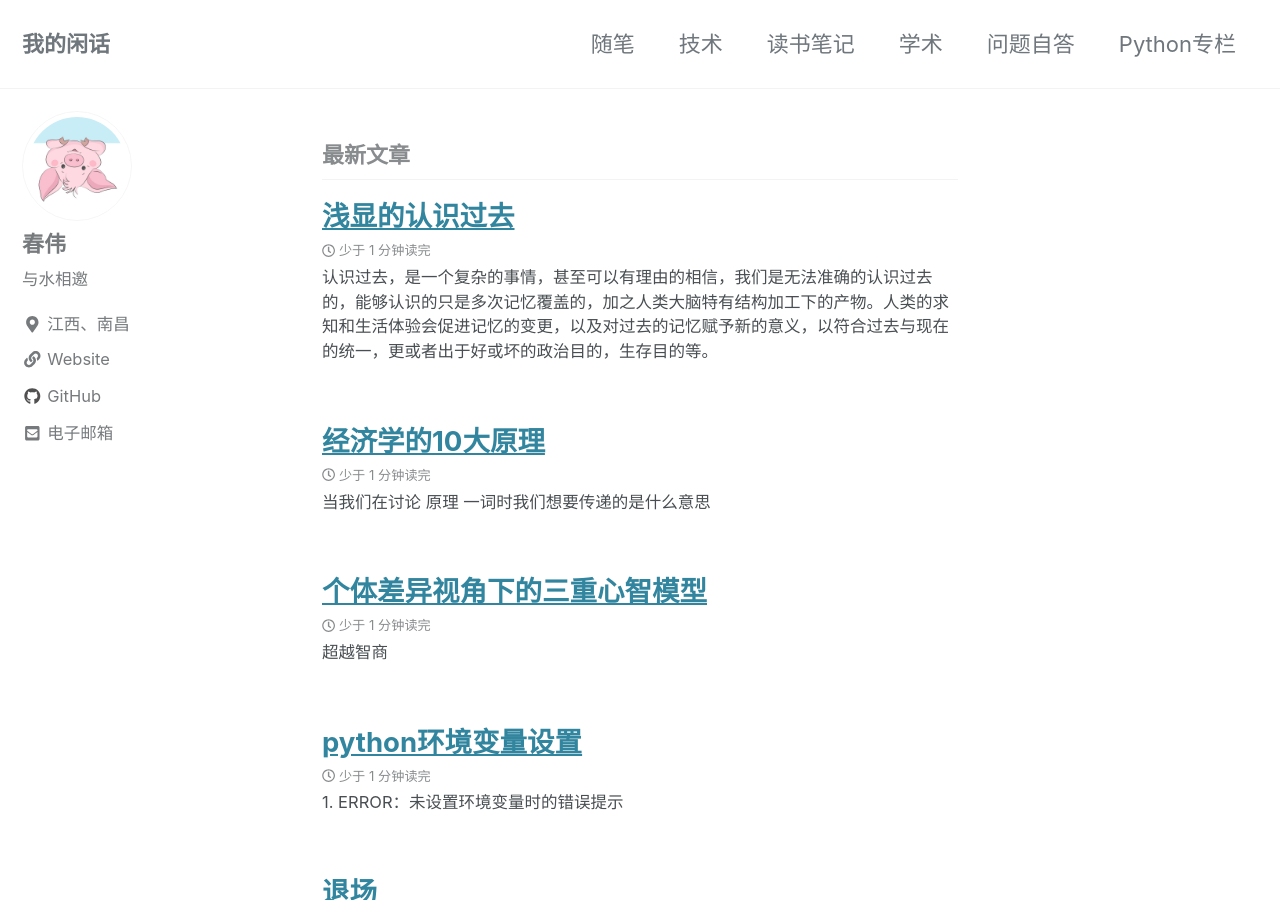
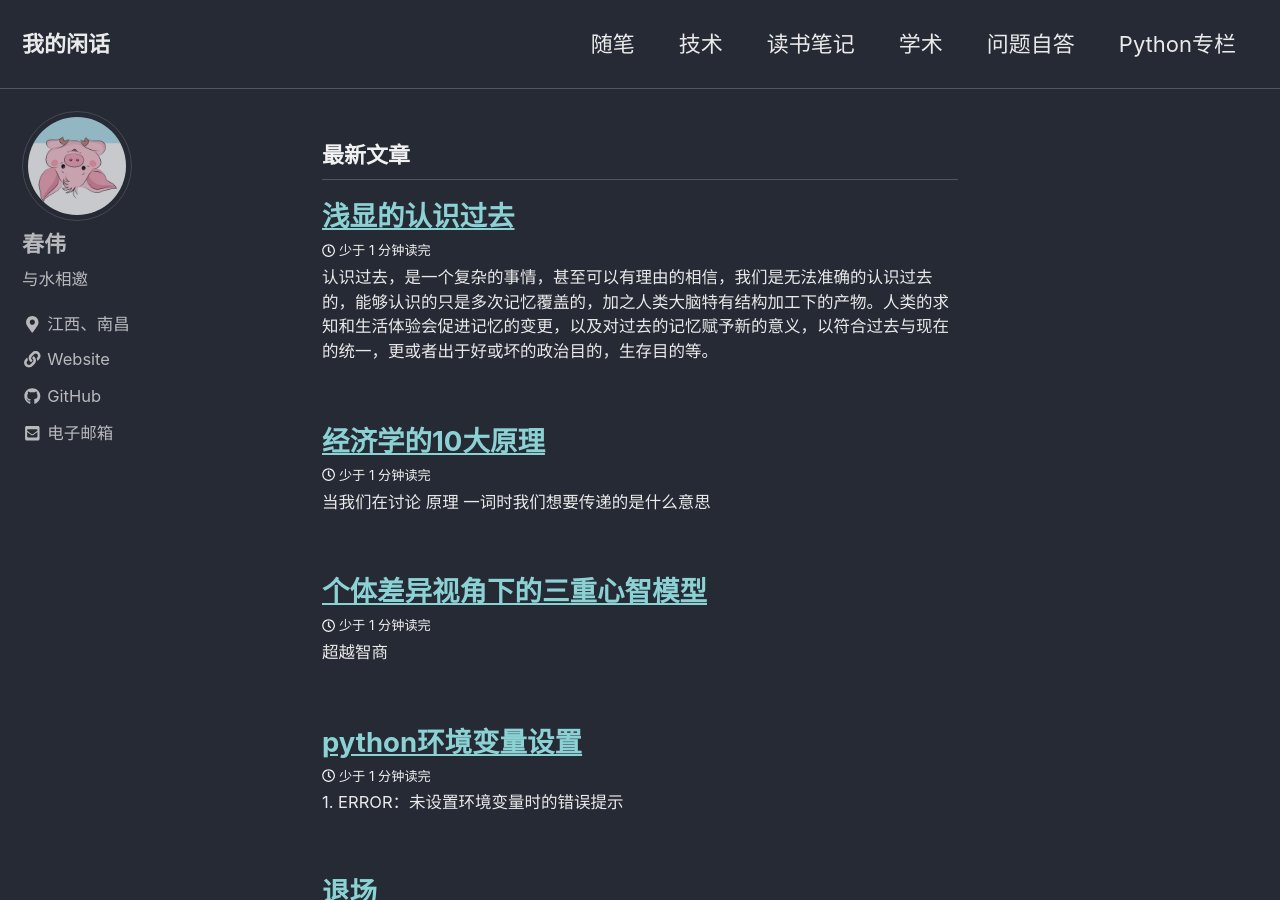
Before and after one commit to chunweizhu/chunweizhu.github.io, a Jekyll site: the page built from index.html, in a window 1280 px wide and 900 px high. Built offline with Jekyll 4.4.1, drawn with Linux system fonts in a browser that asks for light colours; cached includes are drawn as plain includes; the list of posts is cut into pages by our own code.

Commit message:
change color of my blog

```diff
--- a/_config.yml
+++ b/_config.yml
@@ -12,14 +12,14 @@
 
 # theme                  : "minimal-mistakes-jekyll"
 # remote_theme           : "mmistakes/minimal-mistakes"
-minimal_mistakes_skin    :  "default" # "air", "aqua", "contrast", "dark", "dirt", "neon", "mint", "plum", "sunrise"
+minimal_mistakes_skin    : "dark" #"default" # "air", "aqua", "contrast", "dark", "dirt", "neon", "mint", "plum", "sunrise"
 
 # Site Settings
 locale                   : "zh-CN"  #"en-US"该占点网址中网页显示的主要语言，确保date文件下ui-text.yml有相应转化
 title                    : "我的闲话" #"Site Title" #标题 大的主页中的标题
 title_separator          : ""         #此处是用来分隔上一行标题中的字的符号
 name                     : "春伟" #网站名称 作者的名称，你也可以在特定的文章下使用特定的作者 如 name："朱春伟"
-description              : "练习写作、乐意输出"       #"An amazing website." #可以设置，让搜索引擎可以快捷找到你
+description              : "博客"       #"An amazing website." #可以设置，让搜索引擎可以快捷找到你
 url                      : # the base hostname & protocol for your site e.g. "https://mmistakes.github.io" #网站地址
 baseurl                  : # the subpath of your site, e.g. "/blog" #不用管，如果不是github下、blog子文件夹下建立博客，和不是用page就不用管
 repository               : chuweizhu/chunweizhu.github.io # GitHub username/repo-name e.g. "mmistakes/minimal-mistakes"
```
